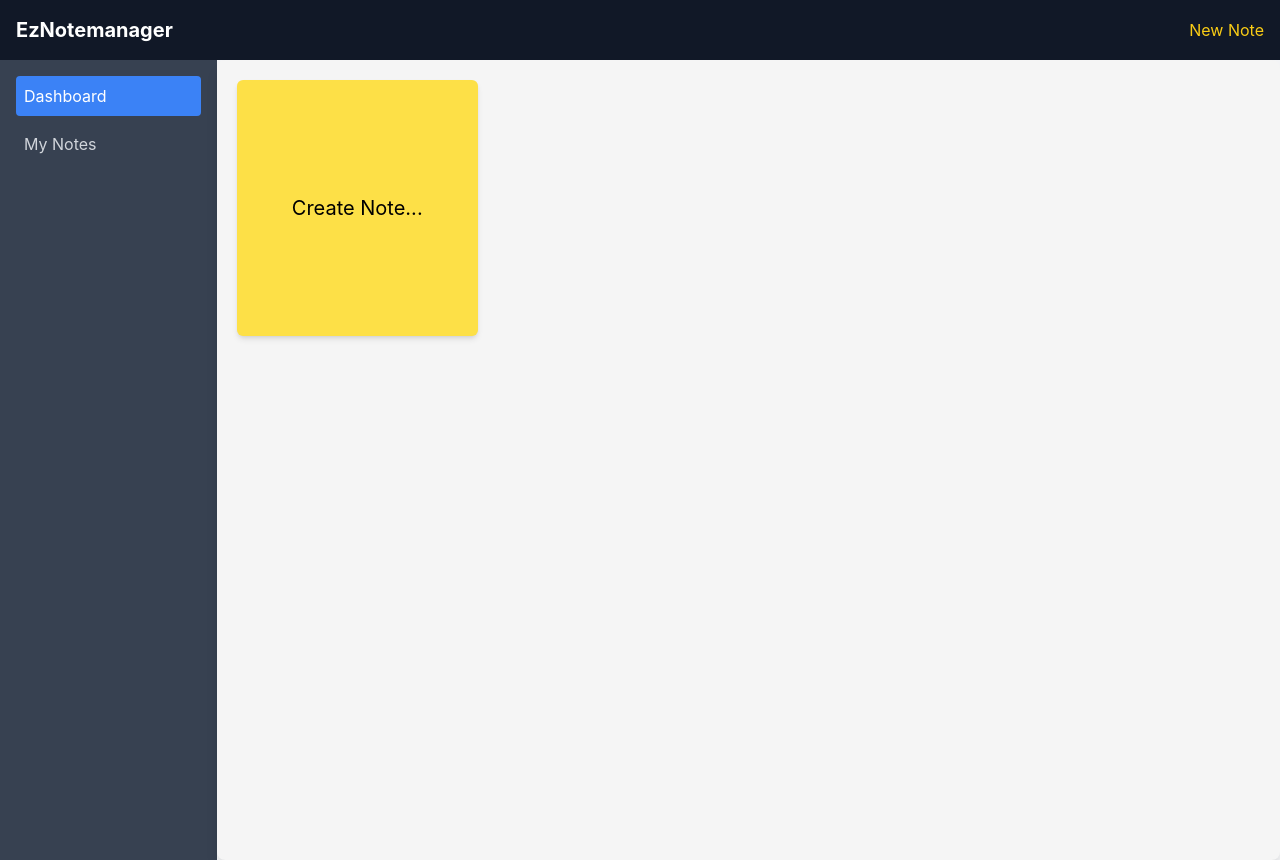
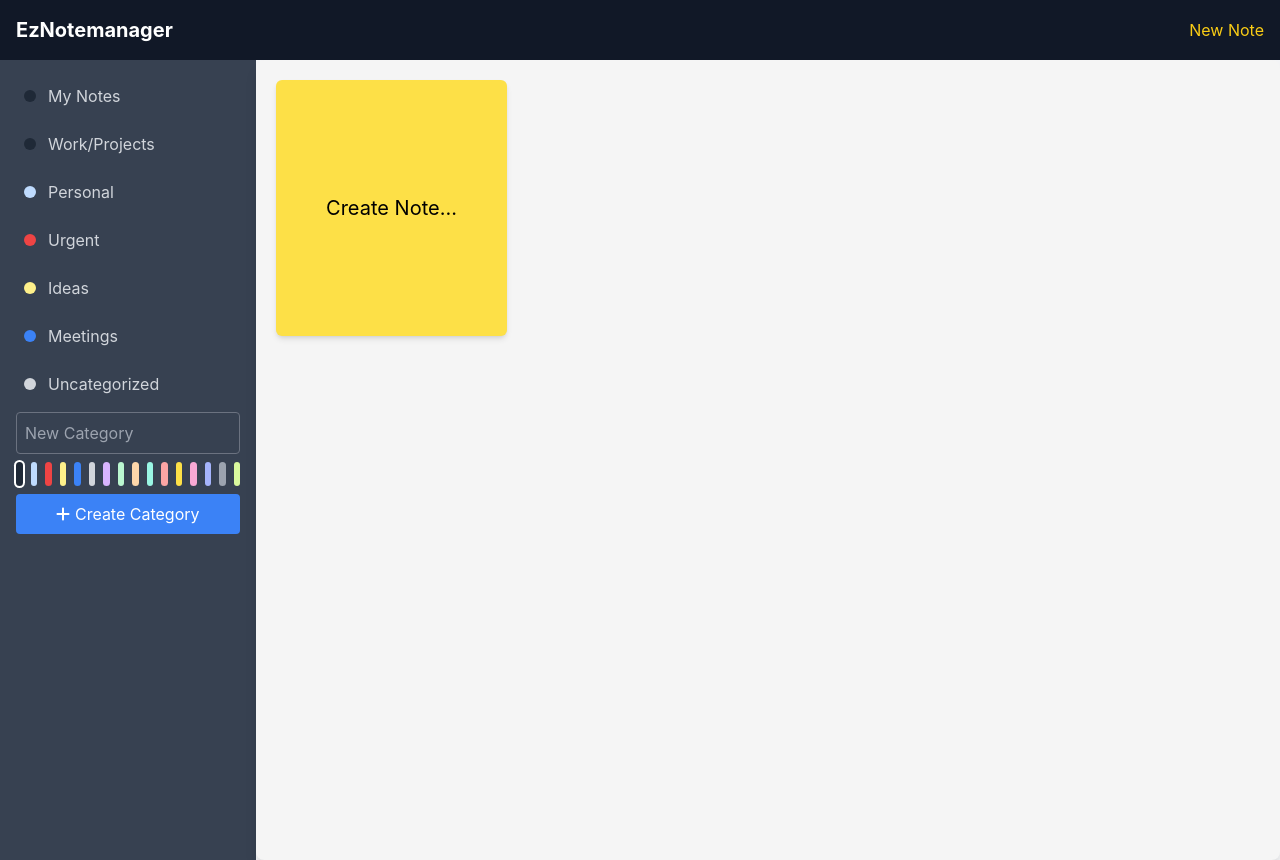
Before and after one commit to patrikkarlsson72/eznotemanager, a React (Create React App) app: page / in a window 1280 px wide. Built offline with nearby package versions, Linux system fonts and the light colour scheme.

Commit message:
Fixed sidebar

```diff
--- a/package.json
+++ b/package.json
@@ -5,6 +5,8 @@
   "dependencies": {
     "@ckeditor/ckeditor5-build-classic": "^43.0.0",
     "@ckeditor/ckeditor5-react": "^9.0.0",
+    "@fortawesome/free-solid-svg-icons": "^6.6.0",
+    "@fortawesome/react-fontawesome": "^0.2.2",
     "@testing-library/jest-dom": "^5.17.0",
     "@testing-library/react": "^13.4.0",
     "@testing-library/user-event": "^13.5.0",
--- a/src/components/ContentArea.js
+++ b/src/components/ContentArea.js
@@ -71,7 +71,6 @@ const ContentArea = () => {
   return (
     <DragDropContext onDragEnd={onDragEnd}>
       <div className="content-area bg-gray-100 p-6 rounded-lg shadow-lg">
-
         <CreateNote onCreate={createNote} />
         {notes.map((note, index) => (
           <Droppable droppableId={`droppable-${index}`} key={note.id}>
--- a/src/components/Note.js
+++ b/src/components/Note.js
@@ -21,7 +21,6 @@ const Note = ({ title, color, content, onDelete }) => {
   return (
     <div
       className="bg-gray-200 p-4 rounded shadow-sm border border-gray-300 w-full h-64 p-4 relative"
-
     >
       <h3 className="text-lg font-semibold">{title}</h3>
       <p className="text-sm text-gray-700">{previewContent}...</p>
--- a/src/components/NoteEditor.js
+++ b/src/components/NoteEditor.js
@@ -22,7 +22,6 @@ const NoteEditor = ({ initialContent, onChange }) => {
       data={content}
       onChange={handleEditorChange}
     />
-
   );
 };
 
--- a/src/components/Sidebar.js
+++ b/src/components/Sidebar.js
@@ -1,16 +1,120 @@
-// src/components/Sidebar.js
+import React, { useState } from 'react';
+import { FontAwesomeIcon } from '@fortawesome/react-fontawesome';
+import { faPlus, faEdit, faTrash } from '@fortawesome/free-solid-svg-icons';
 
-import React from 'react';
+const availableColors = [
+  'bg-gray-800', 'bg-blue-200', 'bg-red-500', 'bg-yellow-200', 'bg-blue-500',
+  'bg-gray-300', 'bg-purple-300', 'bg-green-200', 'bg-orange-200', 'bg-teal-200',
+  'bg-red-300', 'bg-yellow-300', 'bg-pink-300', 'bg-indigo-300', 'bg-gray-400',
+  'bg-lime-200'
+];
 
 const Sidebar = () => {
+  const [categories, setCategories] = useState([
+    { name: 'My Notes', color: 'bg-gray-800' },
+    { name: 'Work/Projects', color: 'bg-gray-800' },
+    { name: 'Personal', color: 'bg-blue-200' },
+    { name: 'Urgent', color: 'bg-red-500' },
+    { name: 'Ideas', color: 'bg-yellow-200' },
+    { name: 'Meetings', color: 'bg-blue-500' },
+    { name: 'Uncategorized', color: 'bg-gray-300' }
+  ]);
+  const [newCategoryName, setNewCategoryName] = useState('');
+  const [selectedColor, setSelectedColor] = useState(availableColors[0]); // Default to first color
+  const [isEditing, setIsEditing] = useState(false);
+  const [categoryToEdit, setCategoryToEdit] = useState(null);
+
+  const handleAddCategory = () => {
+    if (newCategoryName.trim() === '') return; // Prevent empty categories
+    const newCategory = {
+      name: newCategoryName,
+      color: selectedColor, // Use the selected color
+    };
+    setCategories([...categories, newCategory]);
+    setNewCategoryName('');
+    setSelectedColor(availableColors[0]); // Reset to default color after adding
+  };
+
+  const handleEditCategory = (index) => {
+    const updatedCategories = categories.map((category, i) =>
+      i === index ? { ...category, name: newCategoryName, color: selectedColor } : category
+    );
+    setCategories(updatedCategories);
+    setIsEditing(false);
+    setCategoryToEdit(null);
+    setNewCategoryName('');
+    setSelectedColor(availableColors[0]); // Reset to default color after editing
+  };
+
+  const handleDeleteCategory = (index) => {
+    const updatedCategories = categories.filter((_, i) => i !== index);
+    setCategories(updatedCategories);
+  };
+
+  const startEditing = (category, index) => {
+    setIsEditing(true);
+    setCategoryToEdit(index);
+    setNewCategoryName(category.name);
+    setSelectedColor(category.color);
+  };
+
   return (
-    <aside class="bg-gray-700 text-gray-300 w-64 p-4">
-    <nav class="space-y-2">
-        <a href="#" class="block p-2 rounded bg-blue-500 text-white">Dashboard</a>
-        <a href="#" class="block p-2 rounded hover:bg-gray-600 text-gray-300">My Notes</a>
+    <aside className="bg-gray-700 text-gray-300 w-64 p-4">
+      <nav className="space-y-2">
+        {categories.map((category, index) => (
+          <div
+            key={index}
+            className="flex items-center justify-between p-2 rounded hover:bg-gray-600 text-gray-300 group relative"
+          >
+            <div className="flex items-center">
+              <div className={`w-3 h-3 rounded-full ${category.color} mr-3`}></div>
+              <span>{category.name}</span>
+            </div>
+            <div className="absolute right-2 opacity-0 group-hover:opacity-100 flex space-x-2">
+              <FontAwesomeIcon
+                icon={faEdit}
+                className="text-gray-400 hover:text-white cursor-pointer"
+                onClick={() => startEditing(category, index)}
+              />
+              <FontAwesomeIcon
+                icon={faTrash}
+                className="text-gray-400 hover:text-red-500 cursor-pointer"
+                onClick={() => handleDeleteCategory(index)}
+              />
+            </div>
+          </div>
+        ))}
 
-    </nav>
-</aside>
+        {/* Create or Edit Category */}
+        <div className="mt-4">
+          <input
+            type="text"
+            value={newCategoryName}
+            onChange={(e) => setNewCategoryName(e.target.value)}
+            placeholder={isEditing ? "Edit Category" : "New Category"}
+            className="bg-gray-700 text-white p-2 mb-2 rounded border border-gray-500 w-full"
+          />
+
+          {/* Color Picker */}
+          <div className="flex space-x-2 mb-2">
+            {availableColors.map((color, index) => (
+              <div
+                key={index}
+                className={`w-6 h-6 rounded-full ${color} cursor-pointer ${selectedColor === color ? 'ring-2 ring-white' : ''}`}
+                onClick={() => setSelectedColor(color)}
+              ></div>
+            ))}
+          </div>
+
+          <button
+            onClick={isEditing ? () => handleEditCategory(categoryToEdit) : handleAddCategory}
+            className="mt-2 block w-full p-2 rounded bg-blue-500 text-white hover:bg-blue-600"
+          >
+            <FontAwesomeIcon icon={faPlus} /> {isEditing ? "Save Changes" : "Create Category"}
+          </button>
+        </div>
+      </nav>
+    </aside>
   );
 };
 
```
Also changed, not shown: 1 other file (tests, documents, lock files or other folders). Lines whose indentation alone changed are shown as unchanged.
